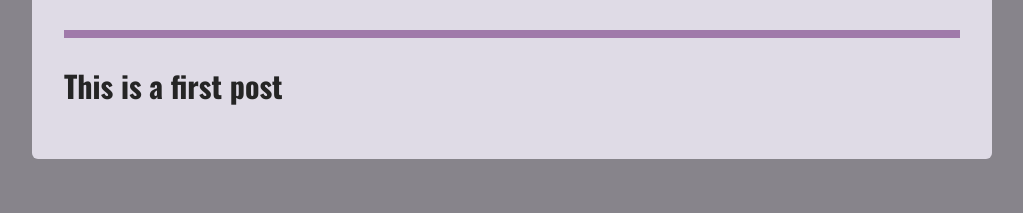
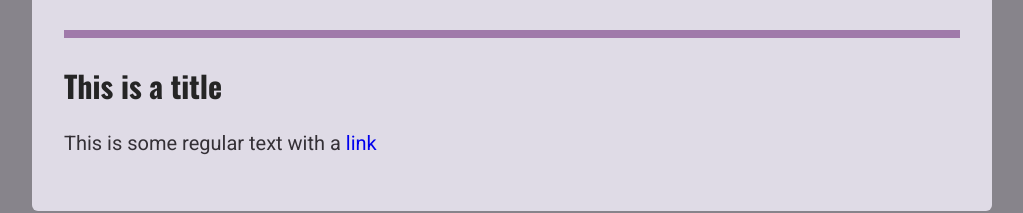
Before and after one commit to mohamedsaidumn/nextjs-course, a Next.js app: page /posts/getting-started-with-nextjs in a window 1280 px wide. Shown: the part 286-499 px from the top of the page, without its empty margins (128-1151 px from the left). Built offline with nearby package versions, Linux system fonts and the light colour scheme.

Commit message:
Rendering Dynamic Post Pages & Paths

```diff
--- a/components/posts/post-detail/post-content.jsx
+++ b/components/posts/post-detail/post-content.jsx
@@ -1,20 +1,14 @@
 import PostHeader from "./post-header";
 import classes from "./post-content.module.css";
 import ReactMarkdown from "react-markdown";
-const DUMMY_POST = {
-  slug: "getting-started-with-nextjs",
-  title: "Getting Started with NextJS",
-  image: "getting-started-nextjs.png",
-  date: "2022-02-10",
-  content: "# This is a first post",
-};
 
-function PostContent() {
-  const imagePath = `/images/posts/${DUMMY_POST.slug}/${DUMMY_POST.image}`;
+function PostContent(props) {
+  const { post } = props;
+  const imagePath = `/images/posts/${post.slug}/${post.image}`;
   return (
     <article className={classes.content}>
-      <PostHeader title={DUMMY_POST.title} image={imagePath} />
-      <ReactMarkdown>{DUMMY_POST.content}</ReactMarkdown>
+      <PostHeader title={post.title} image={imagePath} />
+      <ReactMarkdown>{post.content}</ReactMarkdown>
     </article>
   );
 }
--- a/lib/post-util.jsx
+++ b/lib/post-util.jsx
@@ -5,12 +5,15 @@
 
 const postsDirectory = path.join(process.cwd(), "posts");
 
-function getPostData(fileName) {
-  const filePath = path.join(postsDirectory, fileName);
+export function getPostsFiles() {
+  return fs.readdirSync(postsDirectory);
+}
+
+export function getPostData(postIdentifier) {
+  const postSlug = postIdentifier.replace(/\.md$/, ""); // removes the file extension
+  const filePath = path.join(postsDirectory, `${postSlug}.md`);
   const fileContent = fs.readFileSync(filePath, "utf-8");
   const { data, content } = matter(fileContent);
-
-  const postSlug = fileName.replace(/\.md$/, ""); // removes the file extension
 
   const postData = {
     slug: postSlug,
@@ -22,7 +25,7 @@
 }
 
 export function getAllPosts() {
-  const postFiles = fs.readdirSync(postsDirectory);
+  const postFiles = getPostsFiles();
 
   const allPosts = postFiles.map((postFile) => {
     return getPostData(postFile);
--- a/pages/posts/[slug].jsx
+++ b/pages/posts/[slug].jsx
@@ -1,7 +1,32 @@
 import PostContent from "../../components/posts/post-detail/post-content";
+import { getPostData, getPostsFiles } from "../../lib/post-util";
+function PostDetailPage(props) {
+  return <PostContent post={props.post} />;
+}
 
-function PostDetailPage() {
-  return <PostContent />;
+export function getStaticProps(context) {
+  const { params } = context;
+  const { slug } = params;
+
+  const postData = getPostData(slug);
+
+  return {
+    props: {
+      post: postData,
+    },
+    revalidate: 600,
+  };
+}
+
+export function getStaticPaths() {
+  const postFilenames = getPostsFiles();
+
+  const slugs = postFilenames.map((fileName) => fileName.replace(/\.md$/, ""));
+
+  return {
+    paths: slugs.map((slug) => ({ params: { slug: slug } })),
+    fallback: false,
+  };
 }
 
 export default PostDetailPage;
```
